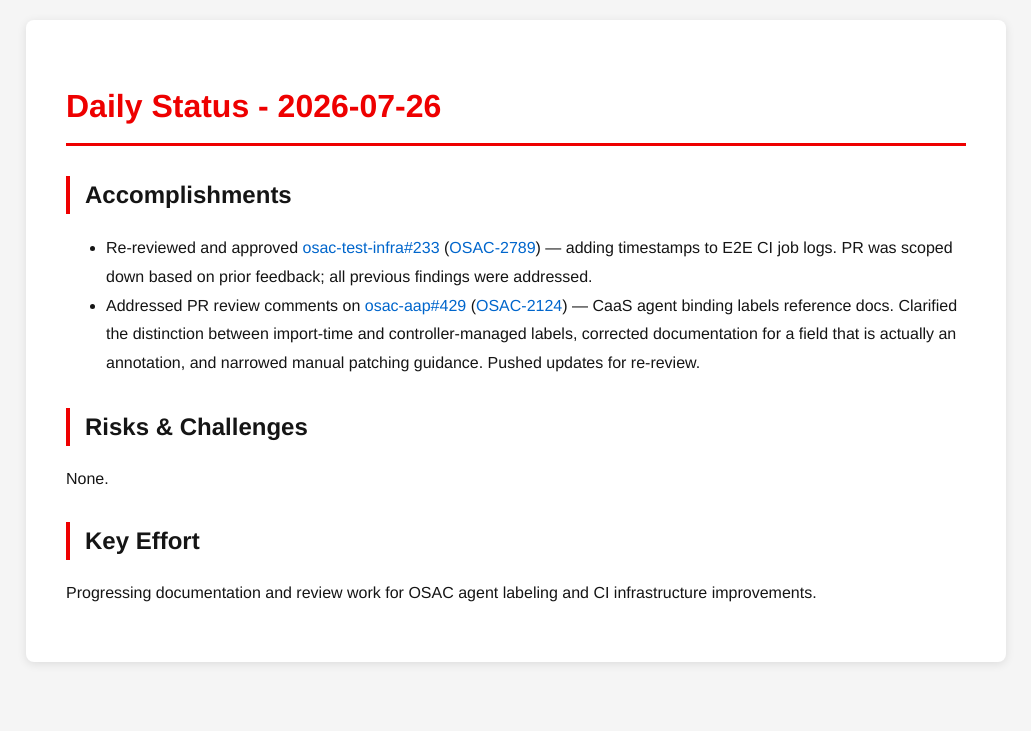
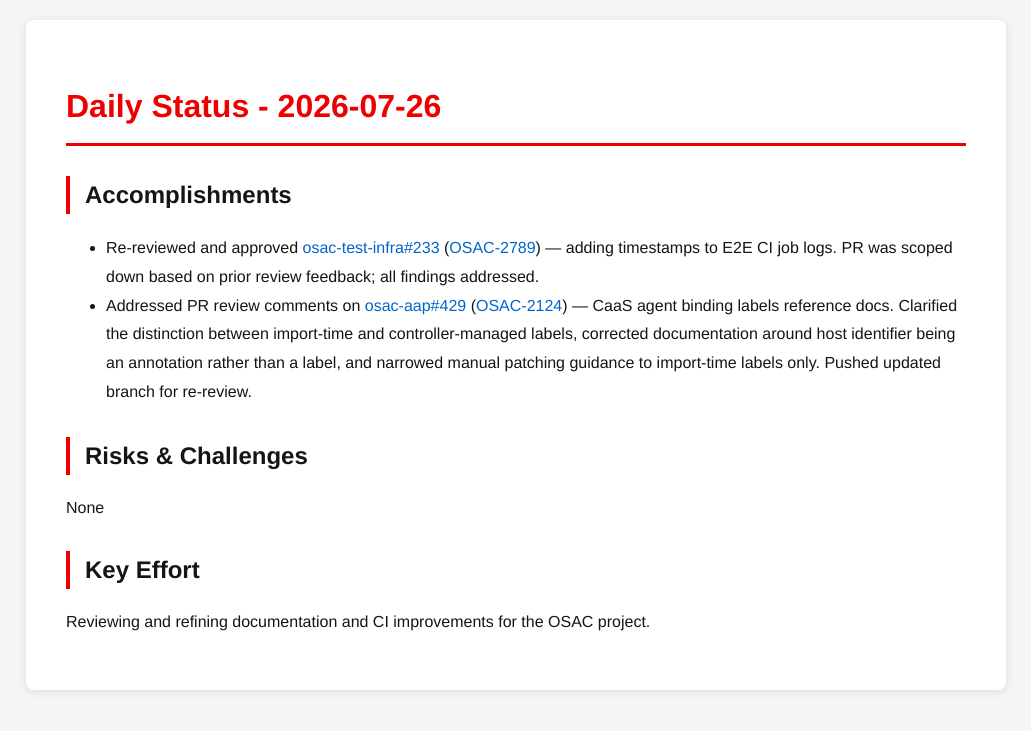
Before and after one commit to tzvatot/daily-status, a Jekyll site: the page built from 2026-07-26.md, in a window 1280 px wide. Shown: the top 731 px of the page, without its empty margins (124-1155 px from the left). Built offline with Jekyll 4.4.1, drawn with Linux system fonts in a browser that asks for light colours.

Commit message:
Daily status update - 2026-07-26

```diff
--- a/2026-07-26.md
+++ b/2026-07-26.md
@@ -7,11 +7,11 @@ date: 2026-07-26
 # Daily Status - 2026-07-26
 
 ## Accomplishments
-- Re-reviewed and approved [osac-test-infra#233](https://github.com/osac-project/osac-test-infra/pull/233) ([OSAC-2789](https://redhat.atlassian.net/browse/OSAC-2789)) — adding timestamps to E2E CI job logs. PR was scoped down based on prior feedback; all previous findings were addressed.
-- Addressed PR review comments on [osac-aap#429](https://github.com/osac-project/osac-aap/pull/429) ([OSAC-2124](https://redhat.atlassian.net/browse/OSAC-2124)) — CaaS agent binding labels reference docs. Clarified the distinction between import-time and controller-managed labels, corrected documentation for a field that is actually an annotation, and narrowed manual patching guidance. Pushed updates for re-review.
+- Re-reviewed and approved [osac-test-infra#233](https://github.com/osac-project/osac-test-infra/pull/233) ([OSAC-2789](https://redhat.atlassian.net/browse/OSAC-2789)) — adding timestamps to E2E CI job logs. PR was scoped down based on prior review feedback; all findings addressed.
+- Addressed PR review comments on [osac-aap#429](https://github.com/osac-project/osac-aap/pull/429) ([OSAC-2124](https://redhat.atlassian.net/browse/OSAC-2124)) — CaaS agent binding labels reference docs. Clarified the distinction between import-time and controller-managed labels, corrected documentation around host identifier being an annotation rather than a label, and narrowed manual patching guidance to import-time labels only. Pushed updated branch for re-review.
 
 ## Risks & Challenges
-None.
+None
 
 ## Key Effort
-Progressing documentation and review work for OSAC agent labeling and CI infrastructure improvements.
+Reviewing and refining documentation and CI improvements for the OSAC project.
```
